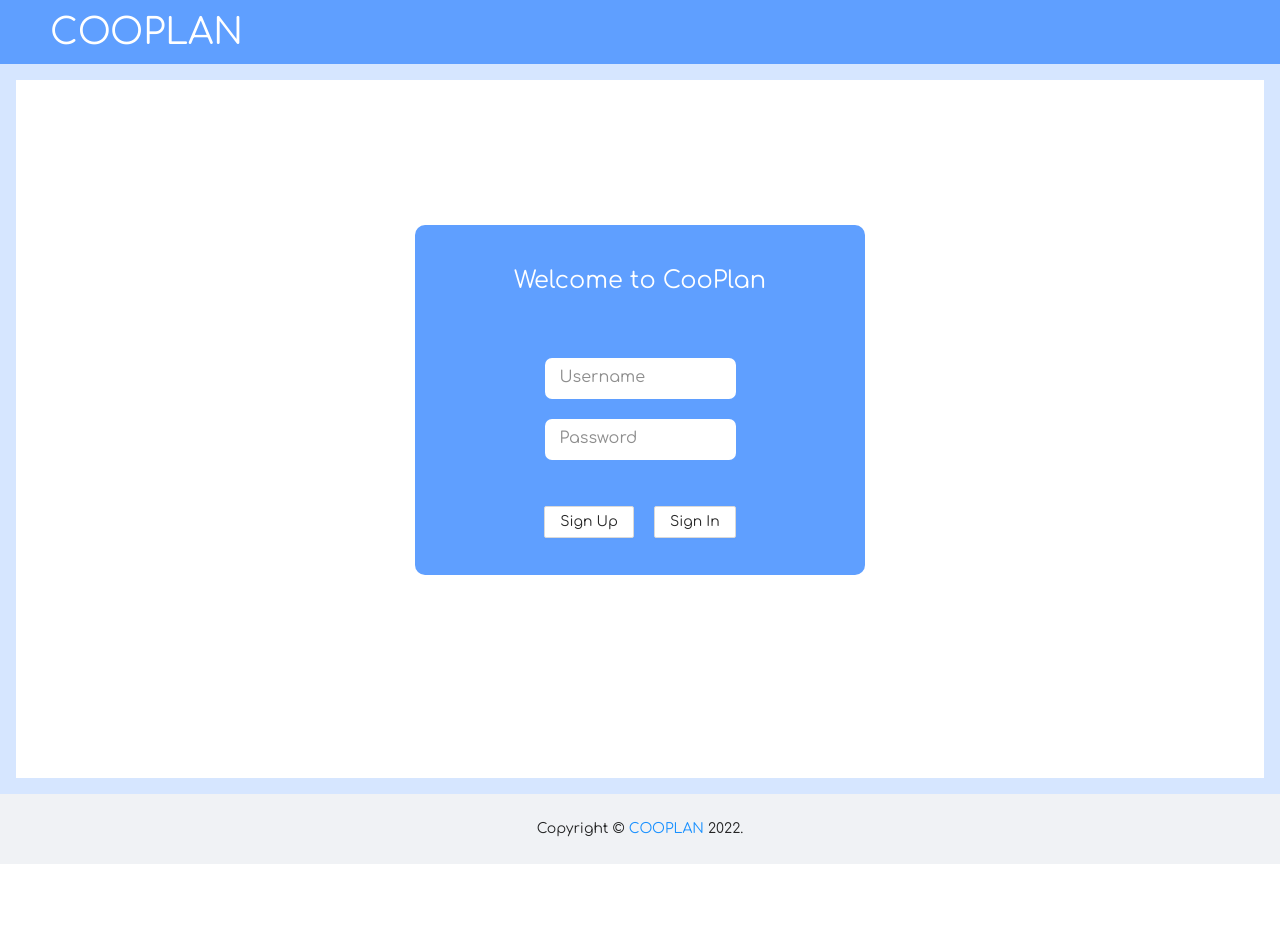
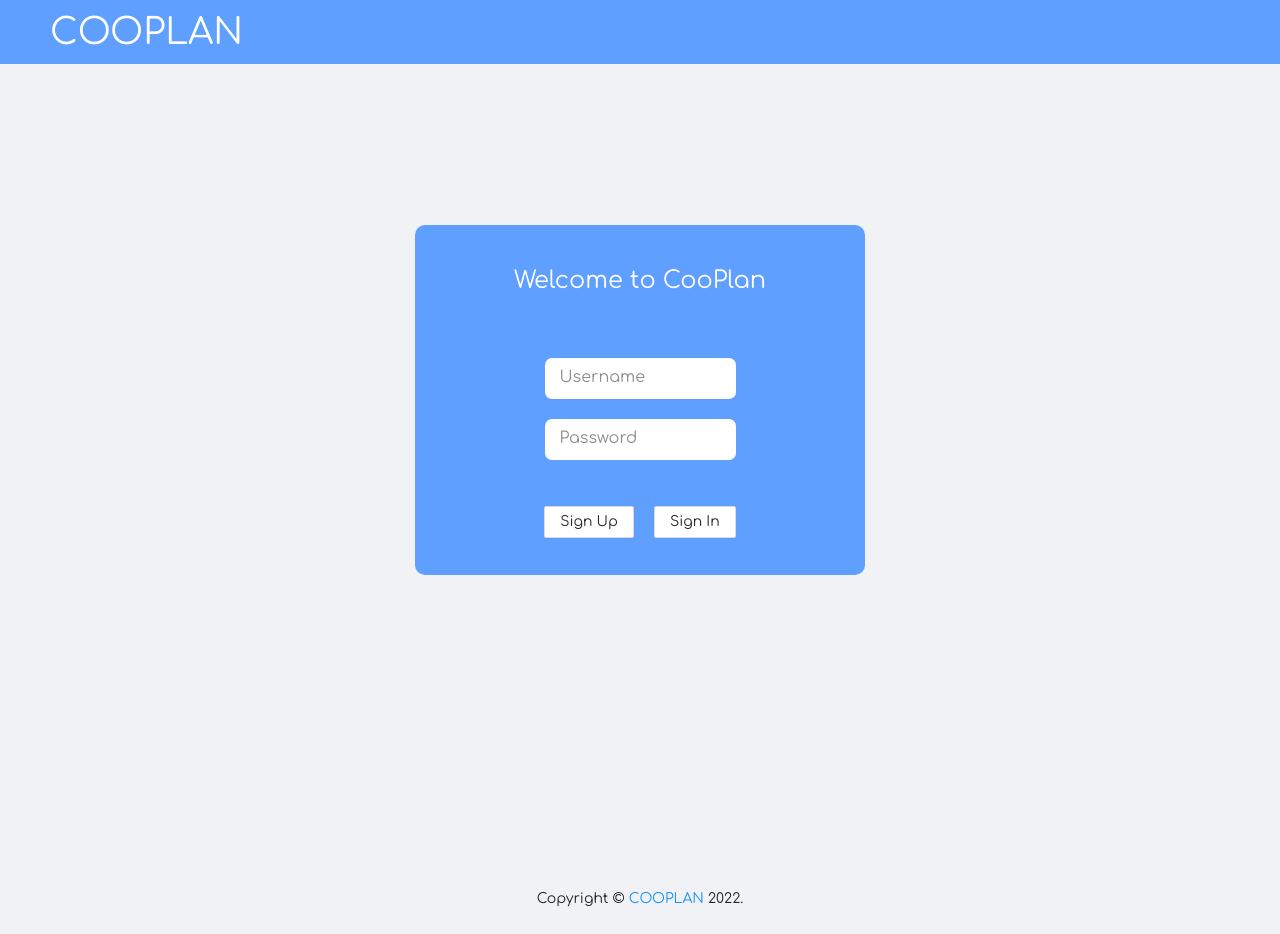
Before and after one commit to xuq2/coo-plan, a Next.js app: page / in a window 1280 px wide. Before the commit the page ends 864 px from the top, so only its background shows below. Built offline with nearby package versions, Linux system fonts and the light colour scheme.

Commit message:
new layout

```diff
--- a/components/AntLayout.js
+++ b/components/AntLayout.js
@@ -9,10 +9,6 @@ const { Content } = Layout;
 export default function AntLayout(props) {
   return (
     <div>
-      {/* Title name */}
-      {/* <Head> */}
-        {/* <title>CooPlan</title> */}
-      {/* </Head> */}
       <AntHeader hasProfile={props.hasProfile}/>
 
       <Layout style={{ minHeight: "100vh" }}>
--- /dev/null
+++ b/components/LoginLayout.js
@@ -0,0 +1,17 @@
+import { Layout } from "antd";
+import React, { useState } from "react";
+import { AntHeader } from "./AntHeader";
+import Copyright from "./Copyright";
+
+export default function LoginLayout(props) {
+  return (
+    <>
+      <AntHeader hasProfile={props.hasProfile} />
+      <Layout style={{ minHeight: "100vh" }}>
+      {props.children}
+        {/* footer */}
+      </Layout>
+        <Copyright />
+    </>
+  );
+}
--- a/pages/index.js
+++ b/pages/index.js
@@ -1,12 +1,13 @@
 import AntLayout from '../components/AntLayout';
 import LoginContainer from '../components/LoginContainer';
+import LoginLayout from '../components/LoginLayout';
 
 export default function Login() {
   const hasProfile = false;
   const hasSideBar = false;
   return (
-    <AntLayout hasProfile={hasProfile} hasSideBar={hasSideBar}>
+    <LoginLayout hasProfile={hasProfile}>
       <LoginContainer/>
-    </AntLayout>
+    </LoginLayout>
   );
 }
--- a/pages/signup.js
+++ b/pages/signup.js
@@ -1,10 +1,11 @@
 import AntLayout from '../components/AntLayout';
+import LoginLayout from '../components/LoginLayout';
 import SignUpContainer from '../components/SignUpContainer';
 
 export default function SignUp() {
   return (
-    <AntLayout>
+    <LoginLayout>
       <SignUpContainer/>
-    </AntLayout>
+    </LoginLayout>
   );
 }
```
